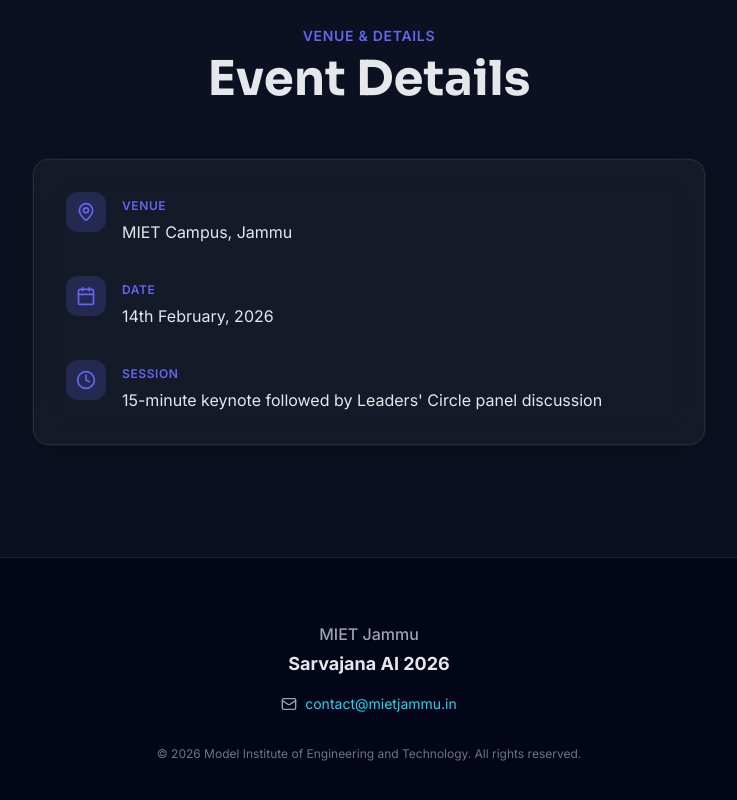
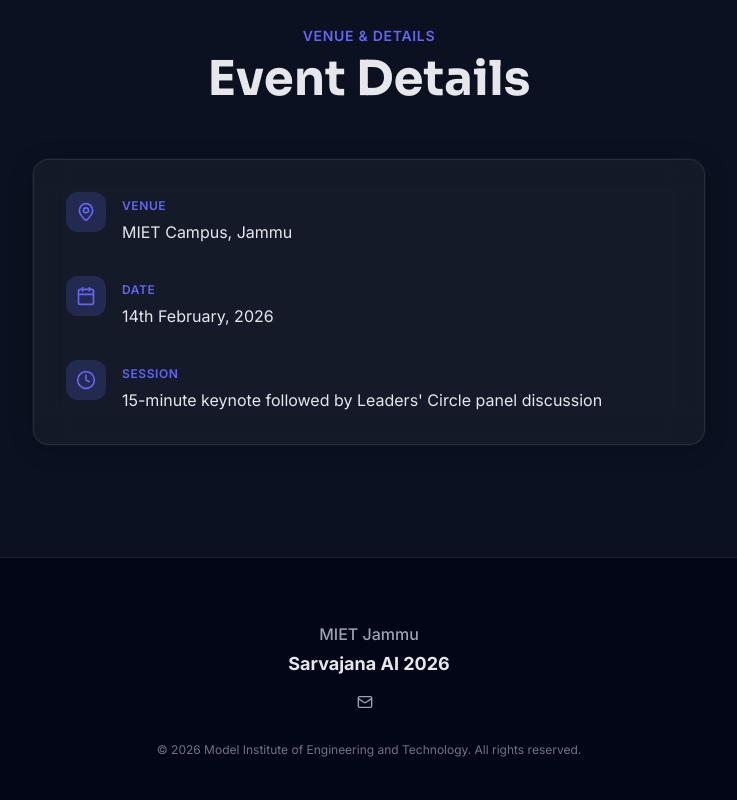
Before and after one commit to dev-summar/Sarvajana, a React (Vite) app: page / in a window 1280 px wide. Shown: the part 3455-4255 px from the top of the page, without its empty margins (271-1008 px from the left). Built offline with nearby package versions, Linux system fonts and the light colour scheme.

Commit message:
Removed node_modules and fixed deployment

```diff
--- a/src/components/Footer.jsx
+++ b/src/components/Footer.jsx
@@ -32,7 +32,7 @@
             href="mailto:contact@mietjammu.in"
             className="text-accent-glow hover:text-accent transition-colors"
           >
-            contact@mietjammu.in
+
           </a>
         </motion.p>
         <p className="text-text-secondary/70 text-xs mt-8">
```
